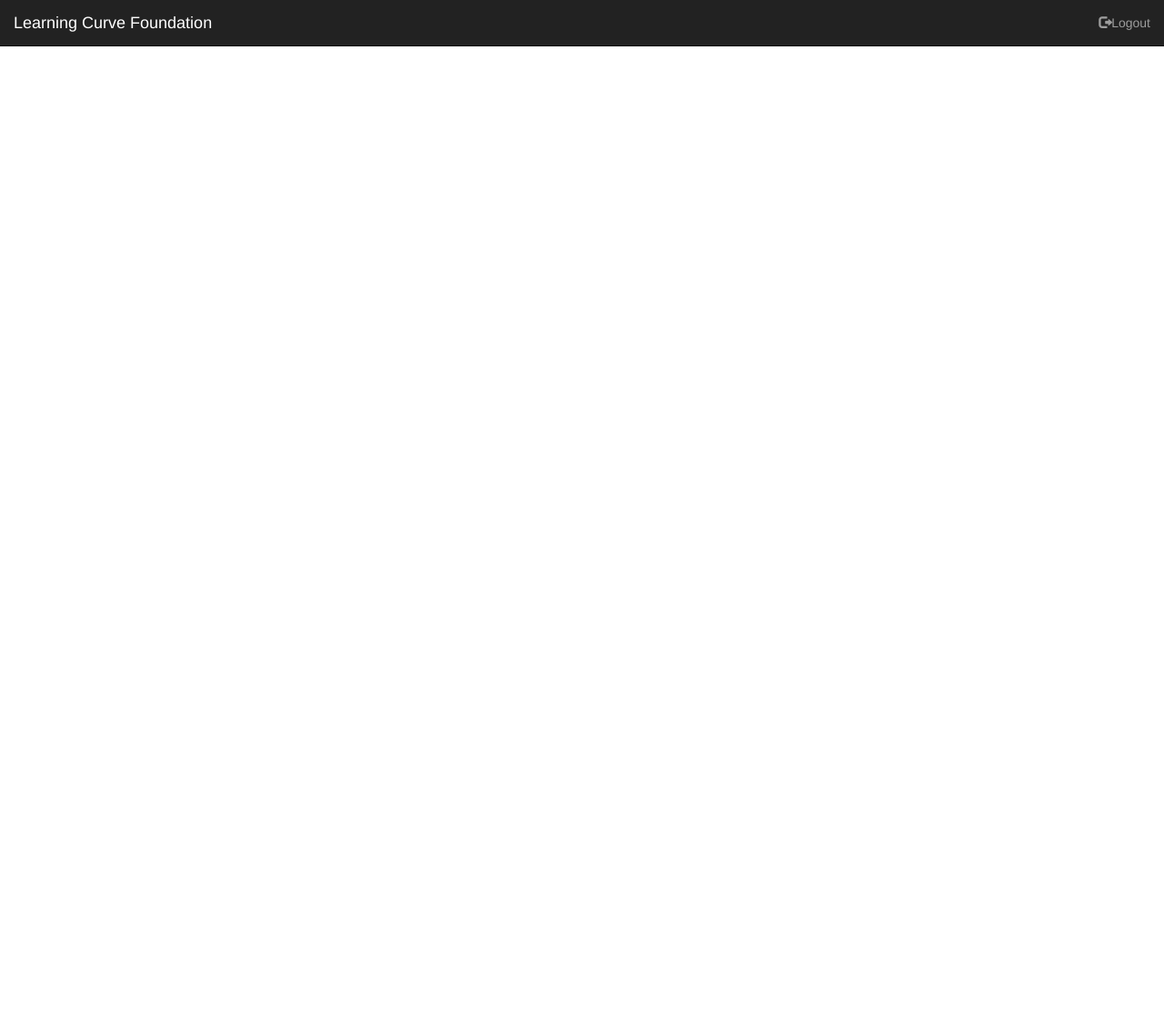
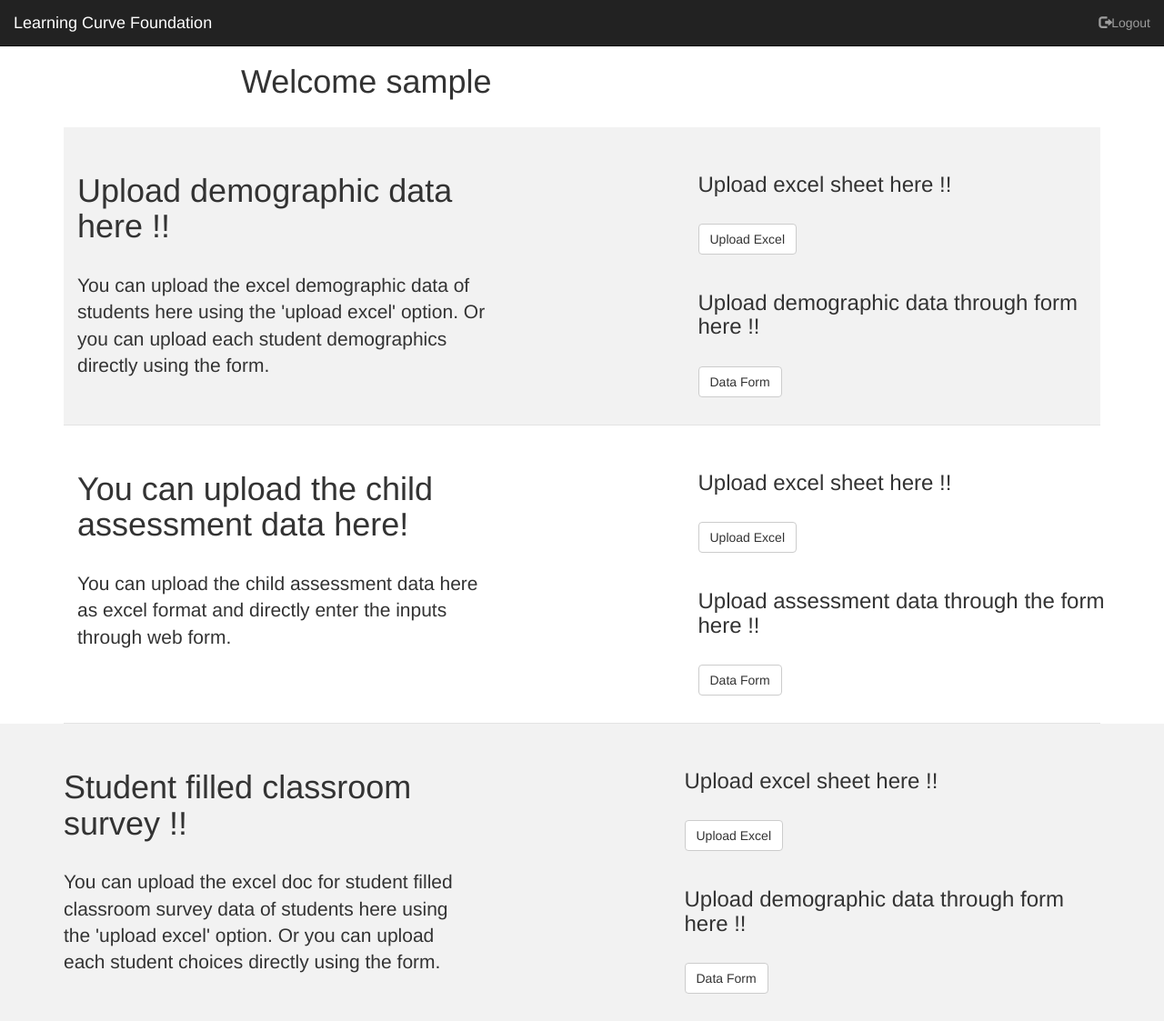
Before and after one commit to Hyderabad2017/team-4, a PHP site: page /home_member.php in a window 1280 px wide. Shown: the whole page at 91% size. Before the commit the page ends 51 px from the top, so only its background shows below. Run offline with PHP 8.4, Linux system fonts and the light colour scheme; the visitor is signed in with stand-in values (Sample User, id 1); some libraries are stand-ins or nearby versions.

Commit message:
added home page

```diff
--- a/css/custom.css
+++ b/css/custom.css
@@ -23,7 +23,7 @@ h6 {
 }
 
 .topnav {
-  font-size: 16px;
+  font-size: 19px;
 }
 
 .intro-banner {
@@ -55,7 +55,7 @@ section {
 }
 
 .section-heading {
-	color:#f2f2f2;
+	color:#222222;
 	margin-top: 0;
 }
 
--- /dev/null
+++ b/css/custom_home.css
@@ -0,0 +1,67 @@
+@font-face {
+	font-family: 'Lato';
+	src: local('☺'), url('fonts/Lato-Light.ttf') format('truetype'), url('fonts/Lato-Medium.ttf') format('truetype'), url('fonts/Lato-Regular.ttf') format('truetype'), url('fonts/Lato-Thin.tff') format('truetype');
+	font-weight: normal;
+	font-style: normal;
+}
+
+body, html {
+        width : 100%;
+        height : 100%;
+}
+
+body,
+h1,
+h2,
+h3,
+h4,
+h5,
+h6 {
+  font-family : 'Lato';
+  font-weight: regular;
+	webkit-tap-highlight-color: #222222;
+}
+
+.topnav {
+  font-size: 19px;
+}
+
+section {
+  padding: 100px 0;
+}
+
+/* .section-heading {
+	color:#f2f2f2;
+	margin-top: 0;
+} */
+
+.lead {
+    font-size: 20px;
+}
+
+.content-heading {
+  padding-top: 50px;
+}
+
+.content-section-a {
+    padding: 30px 0;
+    background-color: #f2f2f2;
+}
+
+.content-section-b {
+    padding: 30px 0;
+    border-top: 1px solid #e3e3e3;
+    border-bottom: 1px solid #e3e3e3;
+}
+
+/* hr */
+.section-heading-spacer {
+    float: left;
+    width: 200px;
+    border-top: 3px solid #e3e3e3;
+}
+
+/* Little paragraph snippet sections */
+.section-heading {
+    margin-bottom: 30px;
+}
--- a/home_member.php
+++ b/home_member.php
@@ -32,7 +32,92 @@
       </div>
     </nav>
 
+    <div class="container content-heading">
+        <div class="row">
+          <div class="col-lg-8 col-lg-offset-2 text-left">
+              <h1>Welcome <?php session_start();
+                echo $_SESSION["username"];?></h1></br>
+          </div>
+        </div>
 
+      <!-- Content row 1 -->
+      <div class="content-section-a">
+        <div class="container">
+            <div class="row">
+
+                <div class="col-lg-5 col-sm-6">
+
+                    <!-- clearfix makes it so elements are not side by side -->
+                    <div class="clearfix"></div>
+
+                    <h1 class="section-heading">Upload demographic data here !!</h1>
+                    <p class="lead">
+                        You can upload the excel demographic data of students here using the 'upload excel' option. Or you can upload each student demographics directly using the form.
+                    </p>
+                </div>
+
+                <div class="col-lg-5 col-lg-offset-2 col-sm-6">
+                  <h3 class="section-heading">Upload excel sheet here !!</h3>
+                  <button class="btn btn-default" >Upload Excel</button> <br/><br/>
+                  <h3 class="section-heading">Upload demographic data through form here !!</h3>
+                  <button class="btn btn-default" >Data Form</button>
+                </div>
+
+            </div>
+        </div>
+    </div>
+
+    <!-- Content row 2 -->
+    <div class="content-section-b">
+        <div class="container">
+            <div class="row">
+
+                <div class="col-lg-5 col-sm-6">
+                    <div class="clearfix"></div>
+                    <h1 class="section-heading">You can upload the child assessment data here!</h1>
+                    <p class="lead">
+                        You can upload the child assessment data here as excel format and directly enter the inputs through web form.
+                    </p>
+                </div>
+
+                <div class="col-lg-5 col-lg-offset-2 col-sm-6">
+                  <h3 class="section-heading">Upload excel sheet here !!</h3>
+                  <button class="btn btn-default" >Upload Excel</button> <br/><br/>
+                  <h3 class="section-heading">Upload assessment data through the form here !!</h3>
+                  <button class="btn btn-default" >Data Form</button>
+                </div>
+
+            </div>
+
+        </div>
+    </div>
+  </div>
+
+  <!-- Content row 3 -->
+  <div class="content-section-a">
+    <div class="container">
+        <div class="row">
+
+            <div class="col-lg-5 col-sm-6">
+                <!-- clearfix makes it so elements are not side by side -->
+                <div class="clearfix"></div>
+
+                <h1 class="section-heading">Student filled classroom survey !!</h1>
+                <p class="lead">
+                    You can upload the excel doc for student filled classroom survey data of students here using the 'upload excel' option. Or you can upload each student choices directly using the form.
+                </p>
+            </div>
+
+            <div class="col-lg-5 col-lg-offset-2 col-sm-6">
+              <h3 class="section-heading">Upload excel sheet here !!</h3>
+              <button class="btn btn-default" >Upload Excel</button> <br/><br/>
+              <h3 class="section-heading">Upload demographic data through form here !!</h3>
+              <button class="btn btn-default" >Data Form</button>
+            </div>
+
+        </div>
+    </div>
+</div>
 
   </body>
 </html>
--- a/index.php
+++ b/index.php
@@ -132,11 +132,6 @@
                 <input type="text" class="form-control" id="sid">
               </div>
 							<div class="form-group">
-								<label for="text">Iam a:</label>
-								Teacher:<input type="radio" class="form-control" id="rad1">
-								Volunteer:<input type="radio" class="form-control" id="rad2">
-							</div>
-							<div class="form-group">
                 <label for="pwd">Password:</label>
                 <input type="password" class="form-control" id="pwd">
               </div>
```
Also changed, not shown: home_teacher.php (deleted, +0 -37 lines).
